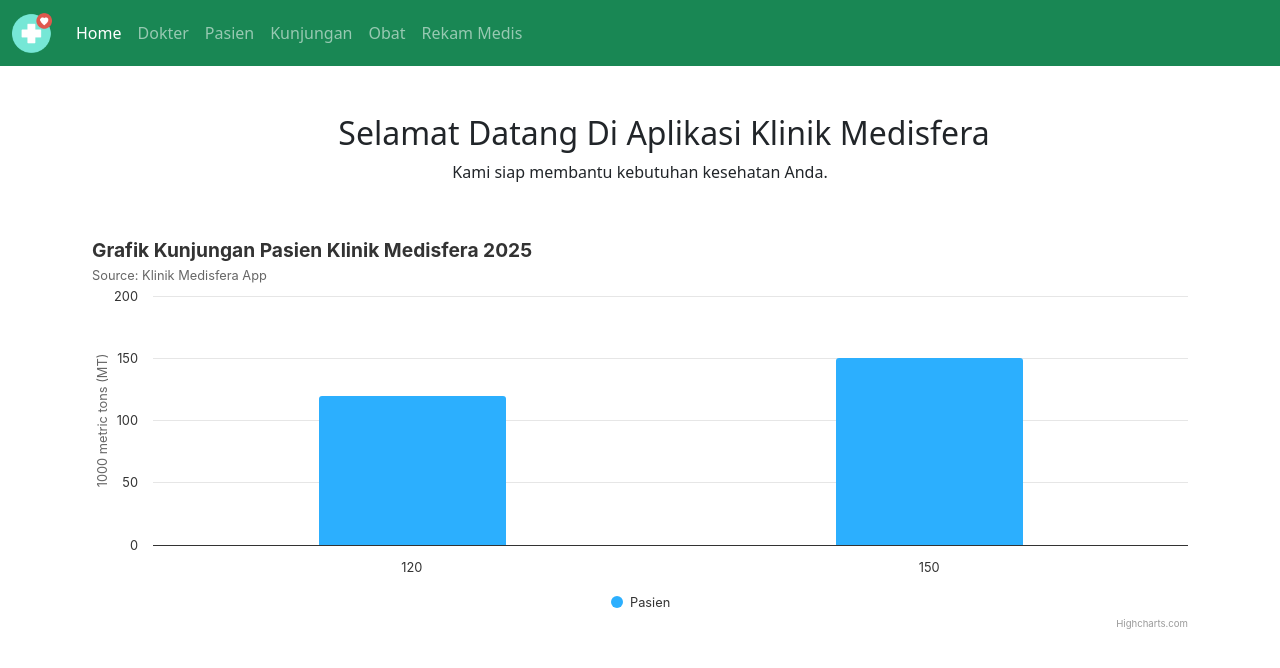
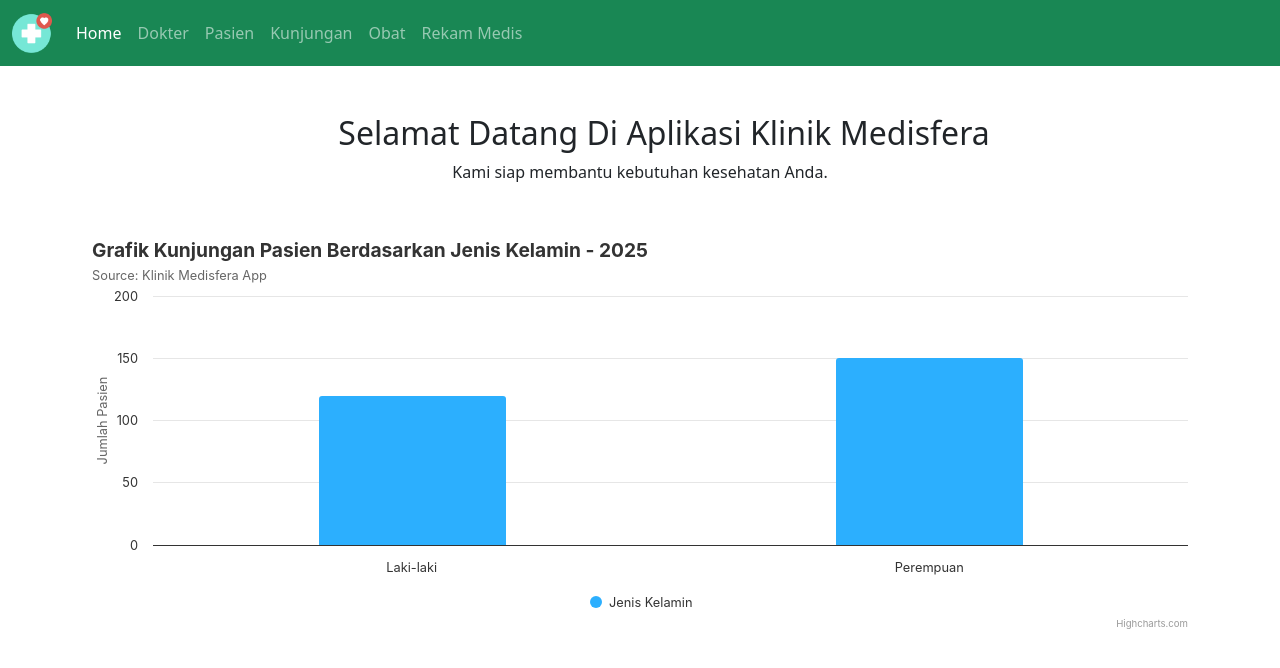
Before and after one commit to totti-love/klinik, a React (Vite) app in the folder klinik-uas/: page /home in a window 1280 px wide. Shown: the top 668 px of the page. Built offline with nearby package versions, Linux system fonts and the light colour scheme.

Commit message:
Update Home.jsx

```diff
--- a/klinik-uas/src/components/Home.jsx
+++ b/klinik-uas/src/components/Home.jsx
@@ -3,10 +3,10 @@ import Highcharts from "highcharts";
 import HighchartsReact from "highcharts-react-official";
 
 export default function Home() {
-  // Data grafik (contoh data, bisa diambil dari props atau API)
+  // Data grafik
   const pasien = [
-    { nama: "Kunjungan A", jenis_kelamin: 120 },
-    { nama: "Kunjungan B", jenis_kelamin: 150 },
+    { jenis_kelamin: "Laki-laki", jumlah: 120 },
+    { jenis_kelamin: "Perempuan", jumlah: 150 },
   ];
 
   // Konfigurasi Highcharts
@@ -15,7 +15,7 @@ export default function Home() {
       type: "column",
     },
     title: {
-      text: "Grafik Kunjungan Pasien Klinik Medisfera 2025",
+      text: "Grafik Kunjungan Pasien Berdasarkan Jenis Kelamin - 2025",
       align: "left",
     },
     subtitle: {
@@ -23,17 +23,17 @@ export default function Home() {
       align: "left",
     },
     xAxis: {
-      categories: pasien.map((row) => row.jenis_kelamin),
+      categories: pasien.map((row) => row.jenis_kelamin), // Kategori berdasarkan jenis kelamin
       crosshair: true,
     },
     yAxis: {
       min: 0,
       title: {
-        text: "1000 metric tons (MT)",
+        text: "Jumlah Pasien",
       },
     },
     tooltip: {
-      valueSuffix: " (1000 MT)",
+      valueSuffix: " pasien",
     },
     plotOptions: {
       column: {
@@ -43,8 +43,8 @@ export default function Home() {
     },
     series: [
       {
-        name: "Pasien",
-        data: pasien.map((row) => row.jenis_kelamin),
+        name: "Jenis Kelamin",
+        data: pasien.map((row) => row.jumlah), // Data jumlah pasien
       },
     ],
   };
```
